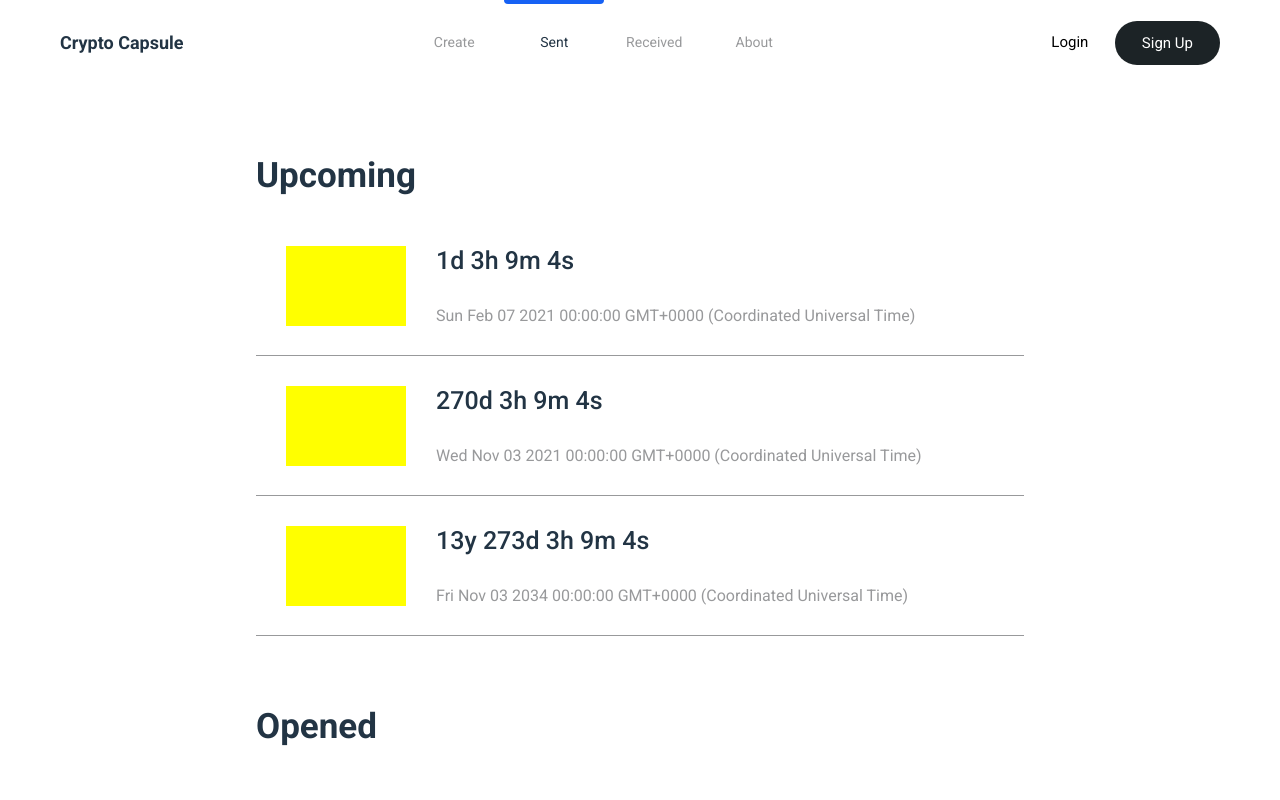
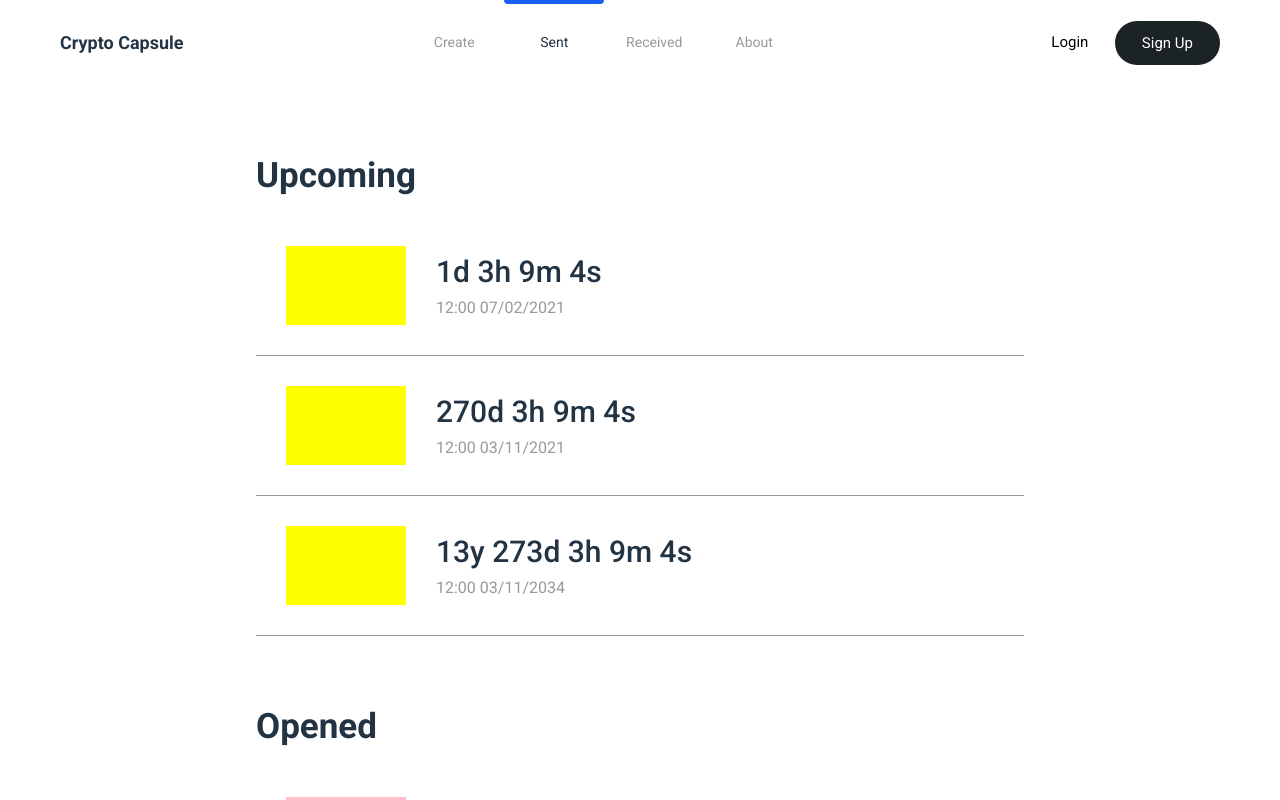
Before and after one commit to chase-manning/crypto-capsule, a React (Create React App) app in the folder website/: page /sent in a window 1280 px wide. Shown: the top 800 px of the page. Built offline with nearby package versions, Linux system fonts and the light colour scheme.

Commit message:
:rocket: add open date to capsule

```diff
--- a/website/src/components/Capsule.tsx
+++ b/website/src/components/Capsule.tsx
@@ -1,5 +1,6 @@
 import React, { useEffect, useRef, useState } from "react";
 import styled from "styled-components";
+import dateformat from "dateformat";
 
 export type CapsuleType = {
   open: Date;
@@ -19,12 +20,13 @@ const StyledCapsule = styled.div`
 `;
 
 const OpenImage = styled.div`
+  height: 100%;
   width: 120px;
   background-color: pink;
 `;
 
 const ClosedImage = styled.div`
-  height: 80px;
+  height: 100%;
   width: 120px;
   background-color: yellow;
 `;
@@ -33,14 +35,14 @@ const CountdownContainer = styled.div`
   flex: 1;
   height: 100%;
   display: flex;
-  justify-content: space-between;
+  justify-content: space-evenly;
   flex-direction: column;
   padding: 0 30px;
 `;
 
 const Countdown = styled.div`
   color: var(--main);
-  font-size: 25px;
+  font-size: 30px;
   font-weight: 500;
 `;
 
@@ -105,7 +107,9 @@ const Capsule = (props: Props) => {
             (minutes > 0 ? minutes + "m " : "") +
             (seconds > 0 ? seconds + "s" : "")}
         </Countdown>
-        <OpenDate>{props.capsule.open.toString()}</OpenDate>
+        <OpenDate>
+          {dateformat(props.capsule.open, "hh:MM dd/mm/yyyy")}
+        </OpenDate>
       </CountdownContainer>
     </StyledCapsule>
   );
```
